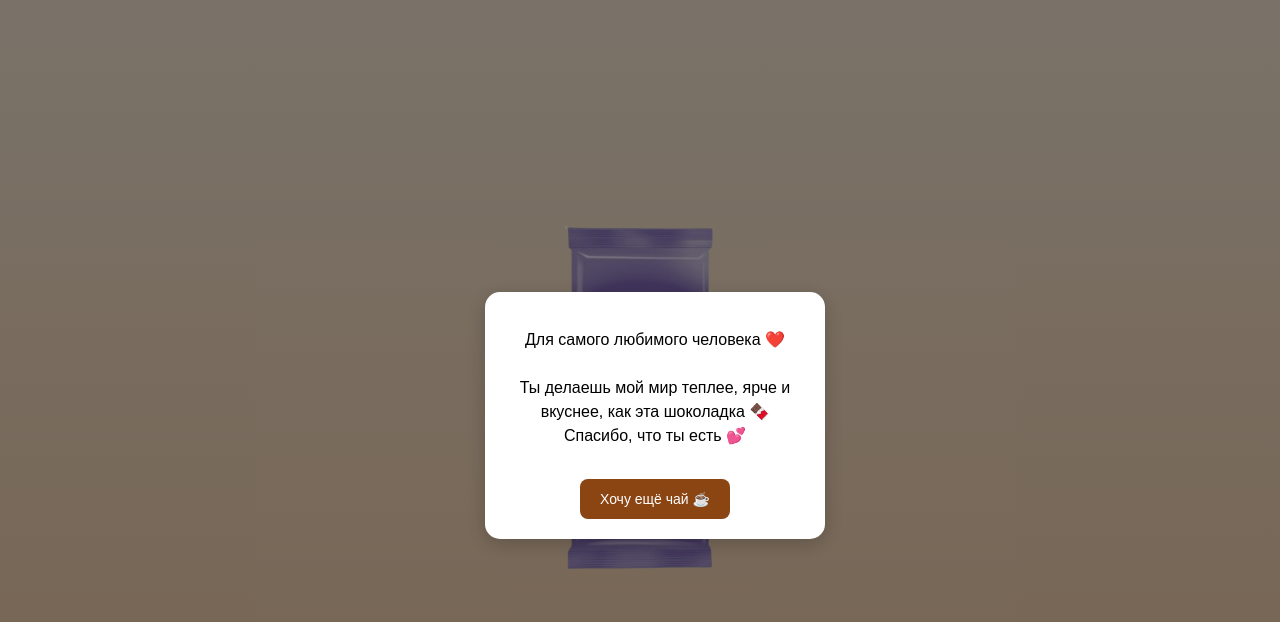
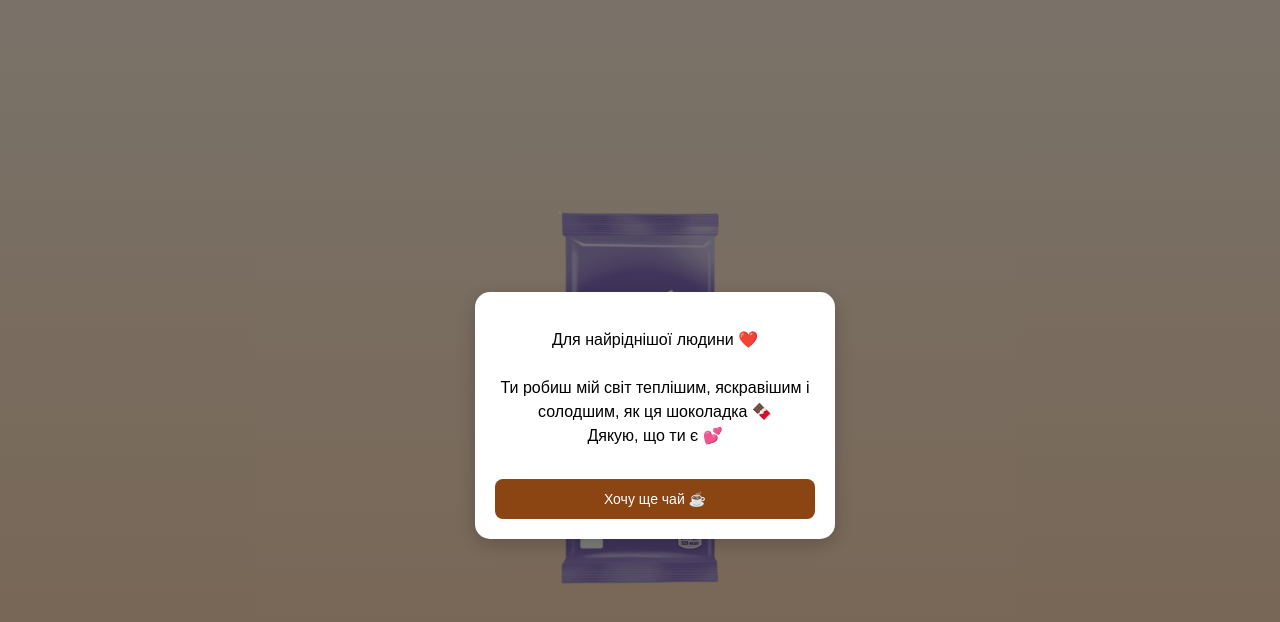
Before and after one commit to vrodchenko2008-bot/chocolate, a plain HTML site: page index.html in a window 1280 px wide. Both pictures are taken after a click on the picture 640 px from the left and 398 px from the top of the page. Drawn offline with Linux system fonts and the light colour scheme.

Commit message:
Translate index.html from Russian to Ukrainian

```diff
--- a/index.html
+++ b/index.html
@@ -1,13 +1,13 @@
 <!DOCTYPE html>
-<html lang="ru">
+<html lang="uk">
 <head>
   <meta charset="UTF-8">
   <meta name="viewport" content="width=device-width, initial-scale=1.0">
-  <title>Для любимого человека</title>
+  <title>Для коханої людини</title>
   <style>
     body {
       margin: 0;
-      height: 100vh;
+      min-height: 100vh;
       display: flex;
       justify-content: center;
       align-items: center;
@@ -17,14 +17,17 @@
 
     .container {
       text-align: center;
-      padding: 20px;
+      padding: 15px;
+      width: 100%;
     }
 
     img {
-      width: 80vw;
-      max-width: 350px;
+      width: 85vw;
+      max-width: 380px;
+      height: auto;
       cursor: pointer;
       transition: transform 0.3s;
+      border-radius: 12px;
     }
 
     img:hover {
@@ -49,9 +52,10 @@
       padding: 20px;
       border-radius: 15px;
       text-align: center;
-      width: 90%;
-      max-width: 300px;
+      width: 100%;
+      max-width: 320px;
       box-shadow: 0 5px 20px rgba(0,0,0,0.2);
+      animation: fadeIn 0.3s ease;
     }
 
     .modal-content p {
@@ -68,10 +72,22 @@
       border-radius: 8px;
       cursor: pointer;
       font-size: 14px;
+      width: 100%;
     }
 
     button:hover {
       background: #a0522d;
+    }
+
+    @keyframes fadeIn {
+      from {
+        opacity: 0;
+        transform: scale(0.9);
+      }
+      to {
+        opacity: 1;
+        transform: scale(1);
+      }
     }
   </style>
 </head>
@@ -84,11 +100,11 @@
 <div class="modal" id="modal">
   <div class="modal-content">
     <p>
-      Для самого любимого человека ❤️<br><br>
-      Ты делаешь мой мир теплее, ярче и вкуснее, как эта шоколадка 🍫
-      Спасибо, что ты есть 💕
+      Для найріднішої людини ❤️<br><br>
+      Ти робиш мій світ теплішим, яскравішим і солодшим, як ця шоколадка 🍫<br>
+      Дякую, що ти є 💕
     </p>
-    <button onclick="goToLink()">Хочу ещё чай ☕</button>
+    <button onclick="goToLink()">Хочу ще чай ☕</button>
   </div>
 </div>
 
@@ -98,7 +114,6 @@
   }
 
   function goToLink() {
-    // ВСТАВЬ СЮДА СВОЮ ССЫЛКУ
     window.location.href = "https://vrodchenko2008-bot.github.io/tea/";
   }
 
```
